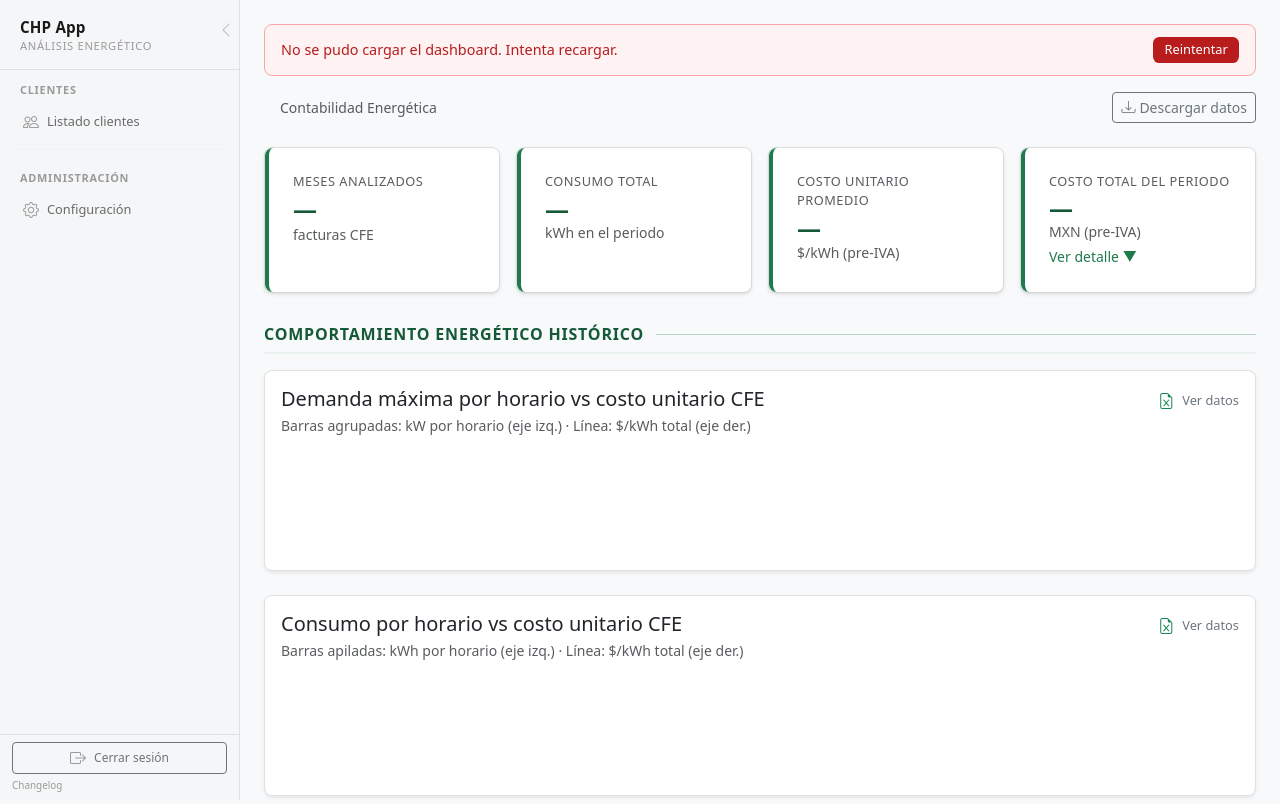
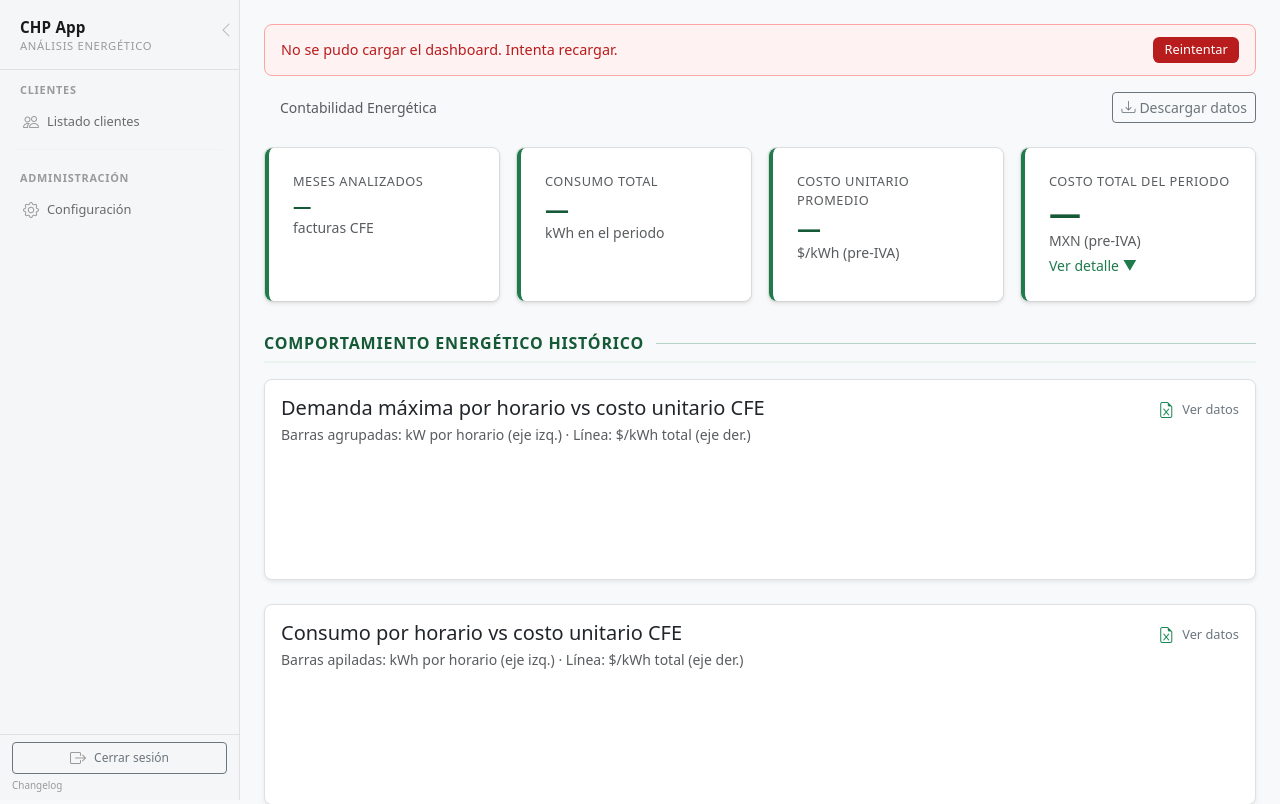
Before and after one commit to manolotoVSCode/appchp, a Python web app: template web/templates/dashboard_contabilidad.html in a window 1280 px wide. Shown: the top 804 px of the page. Run offline with Jinja, Linux system fonts and the light colour scheme; the template is opened without the code that fills it, so the values that code supplies are empty.

Commit message:
fix: v2.43.2 — jerarquía KPIs visible: quitar fs-*/fw-bold que Bootstrap bloquea con !important
Bootstrap 5 aplica !important en fs-4/fs-5/fw-bold, neutralizando las reglas
.kpi-nivel-*. Solución: eliminar esas utilidades de los divs con kpi-value para
que el CSS de nivel tome el control sin conflicto.

Co-Authored-By: Claude Sonnet 4.6 <noreply@anthropic.com>

```diff
--- a/web/templates/dashboard_cogeneracion.html
+++ b/web/templates/dashboard_cogeneracion.html
@@ -291,7 +291,7 @@
         <div class="kpi-section-label">Inversión y Retorno</div>
         <div class="card-body pt-1 kpi-card kpi-nivel-secundario">
           <div class="text-muted small kpi-label">Capacidad Nominal</div>
-          <div class="fs-5 fw-bold kpi-value" style="color:var(--color-primary-dark)" id="kpi-capacidad-val">—</div>
+          <div class="kpi-value" style="color:var(--color-primary-dark)" id="kpi-capacidad-val">—</div>
           <div class="text-muted small">max kWh/mes ÷ (días × 24 h)</div>
         </div>
       </div>
@@ -301,7 +301,7 @@
         <div class="kpi-section-label">&nbsp;</div>
         <div class="card-body pt-1 kpi-card kpi-nivel-secundario">
           <div class="text-muted small kpi-label">Inversión estimada</div>
-          <div class="fs-5 fw-bold kpi-value" style="color:var(--color-primary-dark)" id="kpi-inversion-usd-val">—</div>
+          <div class="kpi-value" style="color:var(--color-primary-dark)" id="kpi-inversion-usd-val">—</div>
           <div class="text-muted small" id="kpi-inversion-mxn-val"></div>
         </div>
       </div>
@@ -311,7 +311,7 @@
         <div class="kpi-section-label">&nbsp;</div>
         <div class="card-body pt-1 kpi-card kpi-nivel-primario">
           <div class="text-muted small kpi-label">Periodo de Retorno</div>
-          <div class="fs-5 fw-bold text-muted kpi-value" id="kpi-payback-val">—</div>
+          <div class="text-muted kpi-value" id="kpi-payback-val">—</div>
           <div class="text-muted small">a 1,400 USD/kW · sin inflación</div>
         </div>
       </div>
--- a/web/templates/dashboard_contabilidad.html
+++ b/web/templates/dashboard_contabilidad.html
@@ -83,7 +83,7 @@
           <div class="card h-100 shadow-sm">
             <div class="card-body kpi-card kpi-nivel-terciario">
               <div class="text-muted small kpi-label">Meses analizados</div>
-              <div class="fs-4 fw-bold kpi-value" style="color:var(--color-primary-dark)" id="kpi-num-meses">—</div>
+              <div class="kpi-value" style="color:var(--color-primary-dark)" id="kpi-num-meses">—</div>
               <div class="text-muted small" id="kpi-num-meses-label">facturas CFE</div>
             </div>
           </div>
@@ -92,7 +92,7 @@
           <div class="card h-100 shadow-sm">
             <div class="card-body kpi-card kpi-nivel-secundario">
               <div class="text-muted small kpi-label">Consumo total</div>
-              <div class="fs-4 fw-bold kpi-value" style="color:var(--color-primary-dark)" id="kpi-kwh-total">—</div>
+              <div class="kpi-value" style="color:var(--color-primary-dark)" id="kpi-kwh-total">—</div>
               <div class="text-muted small">kWh en el periodo</div>
             </div>
           </div>
@@ -101,7 +101,7 @@
           <div class="card h-100 shadow-sm">
             <div class="card-body kpi-card kpi-nivel-secundario">
               <div class="text-muted small kpi-label">Costo unitario promedio</div>
-              <div class="fs-4 fw-bold kpi-value" style="color:var(--color-primary-dark)" id="kpi-costo-unit">—</div>
+              <div class="kpi-value" style="color:var(--color-primary-dark)" id="kpi-costo-unit">—</div>
               <div class="text-muted small">$/kWh (pre-IVA)</div>
             </div>
           </div>
@@ -110,7 +110,7 @@
           <div class="card h-100 shadow-sm">
             <div class="card-body kpi-card kpi-nivel-primario">
               <div class="text-muted small kpi-label">Costo Total del Periodo</div>
-              <div class="fs-4 fw-bold kpi-value" style="color:var(--color-primary-dark)" id="kpi-costo-total-periodo">—</div>
+              <div class="kpi-value" style="color:var(--color-primary-dark)" id="kpi-costo-total-periodo">—</div>
               <div class="text-muted small">MXN (pre-IVA)</div>
               <a href="#" id="link-detalle-costo-total"
                  class="small text-decoration-none mt-1 d-inline-block"
```
